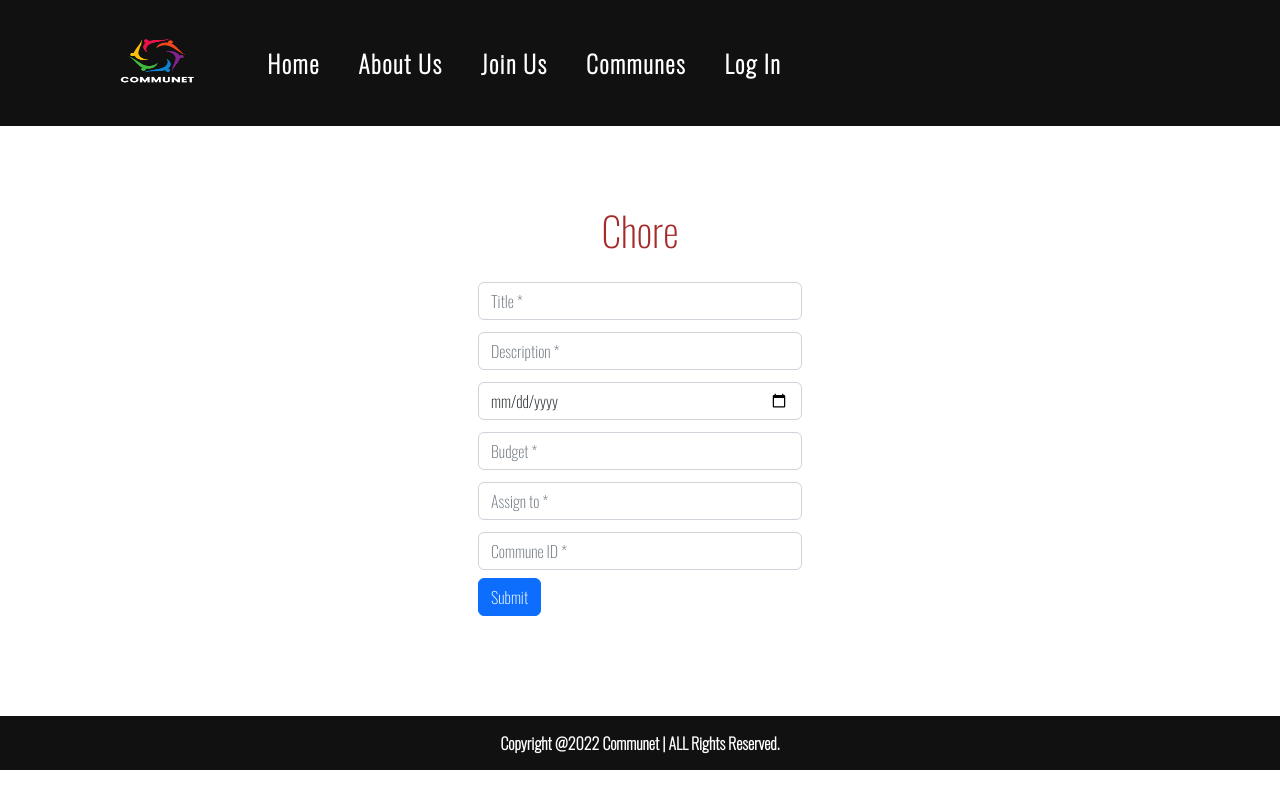
After one commit to redhat-beyond/commune, a Django app: page /chore/ in a window 1280 px wide. The commit adds this page. Run offline with Django 4.2, Linux system fonts and the light colour scheme.

Commit message:
Add frontend for Chore
- After logging in Chore button is display on the nav-bar
  and redirect to chore.html by clicking it
- chore.html page incharge of creating new or changing old chores

```diff
--- a/commune/urls.py
+++ b/commune/urls.py
@@ -24,6 +24,7 @@ urlpatterns = [
     path('admin/', admin.site.urls),
     path('', views.main_page, name='main_page'),
     path('commune/', views.commune, name="commune"),
+    path('chore/', views.chore, name='chore'),
     path('login/', views.user_login, name="login"),
     path('signup/', views.user_signup, name="signup"),
     path('logout/', views.user_logout, name='logout')
--- a/commune_app/templates/base.html
+++ b/commune_app/templates/base.html
@@ -29,6 +29,7 @@
 			<li class="nav-item"><a href="{% url 'signup' %}" class="nav-link active text-white">Join Us</a></li>
             <li class="nav-item"><a href="{% url 'commune' %}" class="nav-link active text-white">Communes</a></li>
             {% if request.user.is_authenticated %}
+                <li class="nav-item"><a href="{% url 'chore' %}" class="nav-link active text-white">Chore</a></li>
                 <li class="nav-item"><a href="{% url 'logout' %}" class="nav-link active text-white">Logout {{ request.user.username }}</a></li>
             {% else %}
                     <li class="nav-item"><a href="{% url 'login' %}" class="nav-link active text-white">Log In</a></li>
--- /dev/null
+++ b/commune_app/templates/commune_app/chore.html
@@ -0,0 +1,72 @@
+{% extends 'base.html' %}
+{% block title %} chore {% endblock %}
+{% block body %}
+    <main>
+        <!--THE CHORE PAGE  -->
+        <section class="chore">
+            <div class="container">
+
+                <div class="row">
+                    <div class="row justify-content-center col-md-4 offset-md-4 my-5 pt-3 pb-5 text-center col-sm-12 col-xs-12">
+
+                        <div class="m-0 p-3"><h1 style="color:brown">Chore</h1></div>
+                        {% if messages %}
+                            {% for message in messages %}
+                                <p style="color: red; "> {{ message }} </p>
+                            {% endfor %}
+                        {% endif %}
+                        <form method="post">{% csrf_token %}
+
+                            <div class="d-flex flex-row align-items-center mb-1">
+                                <input type="text" placeholder="Title *" class="form-control m-1" name="title" required>
+                            </div>
+
+							<div class="d-flex flex-row align-items-center mb-1">
+                                <input type="text" placeholder="Description *" class="form-control m-1" name="description" required>
+                            </div>
+
+							<div class="d-flex flex-row align-items-center mb-1">
+                                <input type="date" value="<?php echo date('Y-m-d'); ?>" placeholder="Date *" class="form-control m-1" name="date" required>
+                            </div>
+
+							<div class="d-flex flex-row align-items-center mb-1">
+								<input type="number" placeholder="Budget *" class="form-control m-1" name="budget" min="0" max="9999999" required>
+							</div>
+
+							<div class="d-flex flex-row align-items-center mb-1">
+								<input type="text" placeholder="Assign to *" class="form-control m-1" name="assign_to" required>
+							</div>
+
+                            <div class="d-flex flex-row align-items-center mb-1">
+                                <input type="text" placeholder="Commune ID *" class="form-control m-1" name="commune_id" required>
+                            </div>
+
+                            <div class="d-flex mx-1 mb-1 mb-lg-1">
+                                <button type="submit" class="btn btn-primary btn-md">Submit</button>
+                            </div>
+                        </form>
+
+                    </div>
+                </div>
+            </div>
+        </section>
+    </main>
+    <footer>
+        <div class="footer col-md-12 text-center ">
+            <span>Copyright @2022 Communet | ALL Rights Reserved.</span>
+        </div>
+    </footer>
+    <script src="script.js"></script>
+    <!-- jQuery first, then Popper.js, then Bootstrap JS -->
+    <script src="https://code.jquery.com/jquery-3.3.1.slim.min.js"
+            integrity="sha384-q8i/X+965DzO0rT7abK41JStQIAqVgRVzpbzo5smXKp4YfRvH+8abtTE1Pi6jizo"
+            crossorigin="anonymous"></script>
+    <script src="https://cdn.jsdelivr.net/npm/popper.js@1.14.7/dist/umd/popper.min.js"
+            integrity="sha384-UO2eT0CpHqdSJQ6hJty5KVphtPhzWj9WO1clHTMGa3JDZwrnQq4sF86dIHNDz0W1"
+            crossorigin="anonymous"></script>
+    <script src="https://cdn.jsdelivr.net/npm/bootstrap@4.3.1/dist/js/bootstrap.min.js"
+            integrity="sha384-JjSmVgyd0p3pXB1rRibZUAYoIIy6OrQ6VrjIEaFf/nJGzIxFDsf4x0xIM+B07jRM"
+            crossorigin="anonymous"></script>
+    </body>
+    </html>
+{% endblock %}
--- a/commune_app/views.py
+++ b/commune_app/views.py
@@ -13,6 +13,8 @@ def commune(request):
     context = {'users': users}
     return render(request, 'commune_app/commune.html', context)
 
+def chore(request):
+    return render(request, 'commune_app/chore.html')
 
 def user_signup(request):
     if request.method == 'POST':
```
